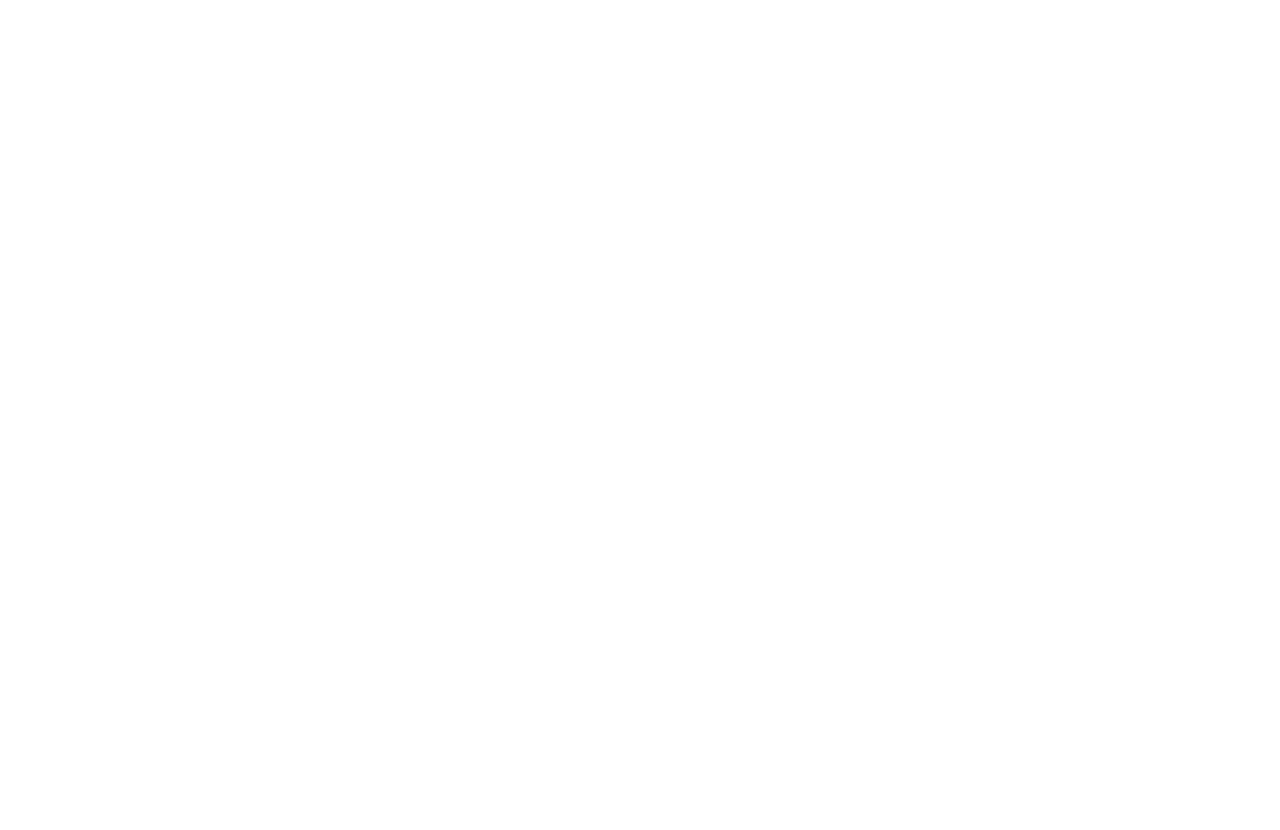
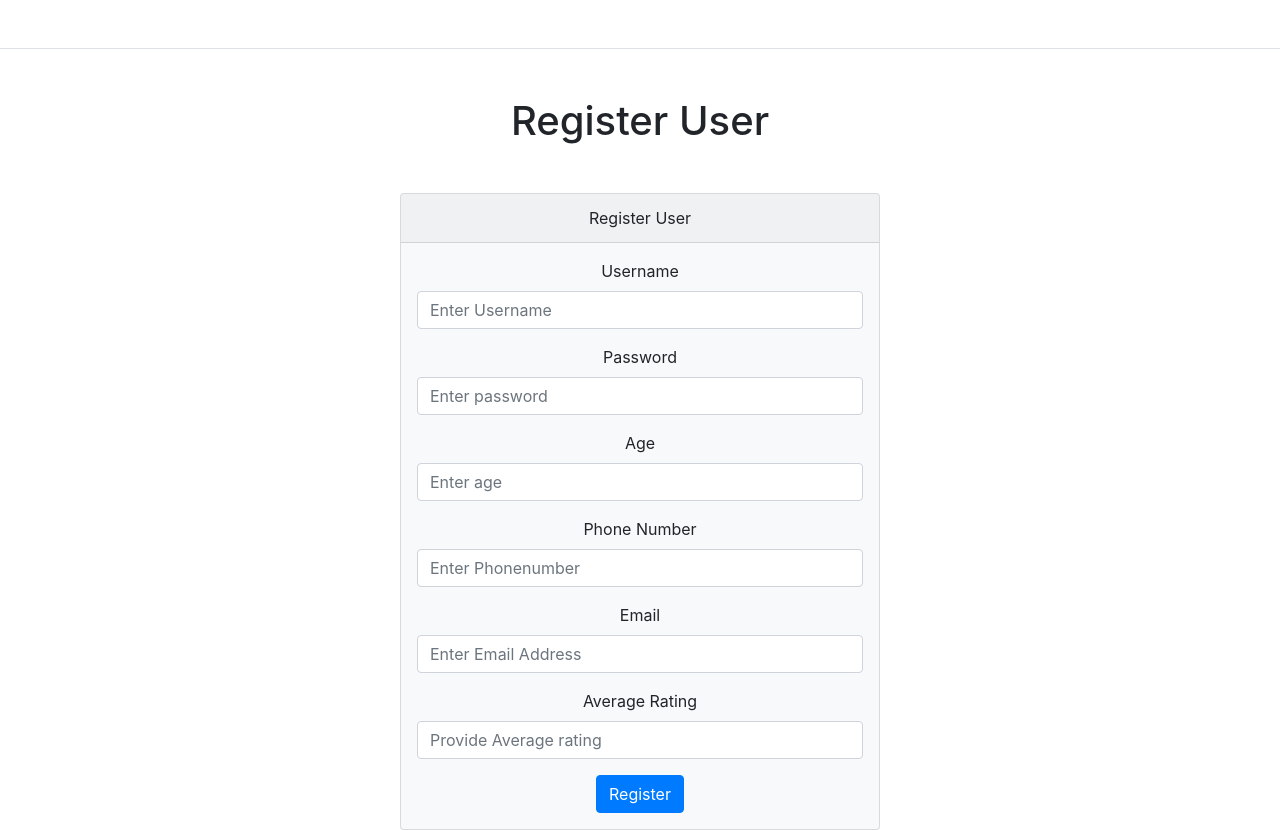
Before and after one commit to lioneltjr/jobportal, a React (Create React App) app: page /register in a window 1280 px wide. Before the commit the page ends 800 px from the top, so only its background shows below. Built offline with nearby package versions, Linux system fonts and the light colour scheme; no server answers.

Commit message:
Register

```diff
--- a/src/App.js
+++ b/src/App.js
@@ -7,12 +7,14 @@ import IndividualJobPage from './components/individualjobpage/IndividualJobPage'
 import PostReviewPage from './components/PostReviewPage';
 import Login from './components/Login';
 import UserProfile from './components/UserProfile';
+import Register from './components/Register';
 function App() {
   return (
     <Fragment>
        <Router>
                 <Switch>
                     <Route exact path="/" component={Login}/>
+                    <Route exact path="/register" component={Register}/>
                     <Route exact path="/profile" component={UserProfile}/>
                     <Route exact path="/home" component={Home} />
                     <Route exact path="/jobs/:id" component={IndividualJobPage} />
--- a/src/components/Login.js
+++ b/src/components/Login.js
@@ -55,7 +55,7 @@ function Login ()
                     onChange={(event) => setPassword(event.target.value)}
                   />
                 </Form.Group>
-                <Form.Label>Don't have an account?</Form.Label><Link to='/signup'> Register</Link> <br></br>
+                <Form.Label>Don't have an account?</Form.Label><Link to='/register'> Register</Link> <br></br>
                 <Button variant="primary" type="submit" className="m-5" onClick={(event) => login(event)}>
                   Submit
                 </Button>
--- /dev/null
+++ b/src/components/Register.js
@@ -0,0 +1,152 @@
+import { useEffect, useState } from "react";
+import { Button, Tabs, Tab,  Form, Card } from "react-bootstrap";
+import "bootstrap/dist/css/bootstrap.min.css";
+import axios from "axios";
+function Register()
+{
+
+  const [userName, setUsername] = useState("");
+  const [pass, setPass] = useState("");
+  const [age, setAge] = useState("");
+  const [phoneNumber, setphoneNumber] = useState("");
+  const [email, setEmail] = useState("");
+  const [averageRating, setAverageRating] = useState([]);
+  const [User, setUser] = useState([]);
+
+
+
+  useEffect(() => {
+
+    axios
+      .get("http://localhost:8080/user")
+      .then((res) => {
+        setUser(res.data);
+      })
+      .catch((err) => console.log(err));
+  }, []);
+
+  //This is how we created the createBooks function!
+  const registerUser = (event) => {
+    event.preventDefault();
+
+        axios
+          .post("http://localhost:8080/user", {
+            userName: userName,
+            pass: pass,
+            age: age,
+            phoneNumber: phoneNumber,
+            email: email,
+            averageRating: averageRating,
+
+          }
+          )
+          .then((res) => {
+            console.log(res.data);
+          })
+          .catch((err) => console.log(err));
+
+    }
+
+
+
+    return(
+
+            <div className="App mt-5">
+
+              <Tabs defaultActiveKey="adduser" id="uncontrolled-tab-example">
+
+
+                  <Tab eventKey="adduser" name="Register User">
+                    <h1 className="m-5">Register User</h1>
+
+
+                    <Card className="bg-light mx-auto" style={{ width: "30rem" }}>
+                      <Card.Header>Register User</Card.Header>
+
+
+                      <Form onSubmit={(event) => registerUser(event)} className="m-3">
+                        <Form.Group controlId="name">
+                          <Form.Label>Username</Form.Label>
+                          <Form.Control
+                            type="text"
+                            placeholder="Enter Username"
+                            value={userName}
+                            onChange={(event) => setUsername(event.target.value)}
+                          />
+                        </Form.Group>
+
+                        <Form.Group controlId="password">
+                          <Form.Label>Password</Form.Label>
+                          <Form.Control
+                            type="text"
+                            placeholder="Enter password"
+                            value={pass}
+                            onChange={(event) => setPass(event.target.value)}
+                          />
+                        </Form.Group>
+
+                        <Form.Group controlId="age">
+                          <Form.Label>Age</Form.Label>
+                          <Form.Control
+                             type="text"
+                             placeholder="Enter age"
+                            value={age}
+                            onChange={(e) => setAge(e.target.value)}
+                          >
+                          </Form.Control>
+                        </Form.Group>
+
+                        <Form.Group controlId="ph">
+                          <Form.Label>Phone Number</Form.Label>
+                          <Form.Control
+                           type="text"
+                           placeholder="Enter Phonenumber"
+                            value={phoneNumber}
+                            onChange={(e) => setphoneNumber(e.target.value)}
+                          >
+
+                          </Form.Control>
+                        </Form.Group>
+
+                        <Form.Group controlId="mail">
+                          <Form.Label>Email</Form.Label>
+                          <Form.Control
+                           type="text"
+                           placeholder="Enter Email Address"
+                            value={email}
+                            onChange={(e) => setEmail(e.target.value)}
+                          >
+
+                          </Form.Control>
+                        </Form.Group>
+
+                        <Form.Group controlId="rating">
+                          <Form.Label>Average Rating</Form.Label>
+                          <Form.Control
+                           type="text"
+                           placeholder="Provide Average rating"
+                            value={averageRating}
+                            onChange={(e) => setAverageRating(e.target.value)}
+                          >
+
+                          </Form.Control>
+                        </Form.Group>
+
+                        <Button variant="primary" type="submit">
+                          Register
+                        </Button>
+                      </Form>
+                    </Card>
+                  </Tab>
+
+
+
+
+              </Tabs>
+            </div>
+    )
+}
+
+
+
+export default Register;
```
